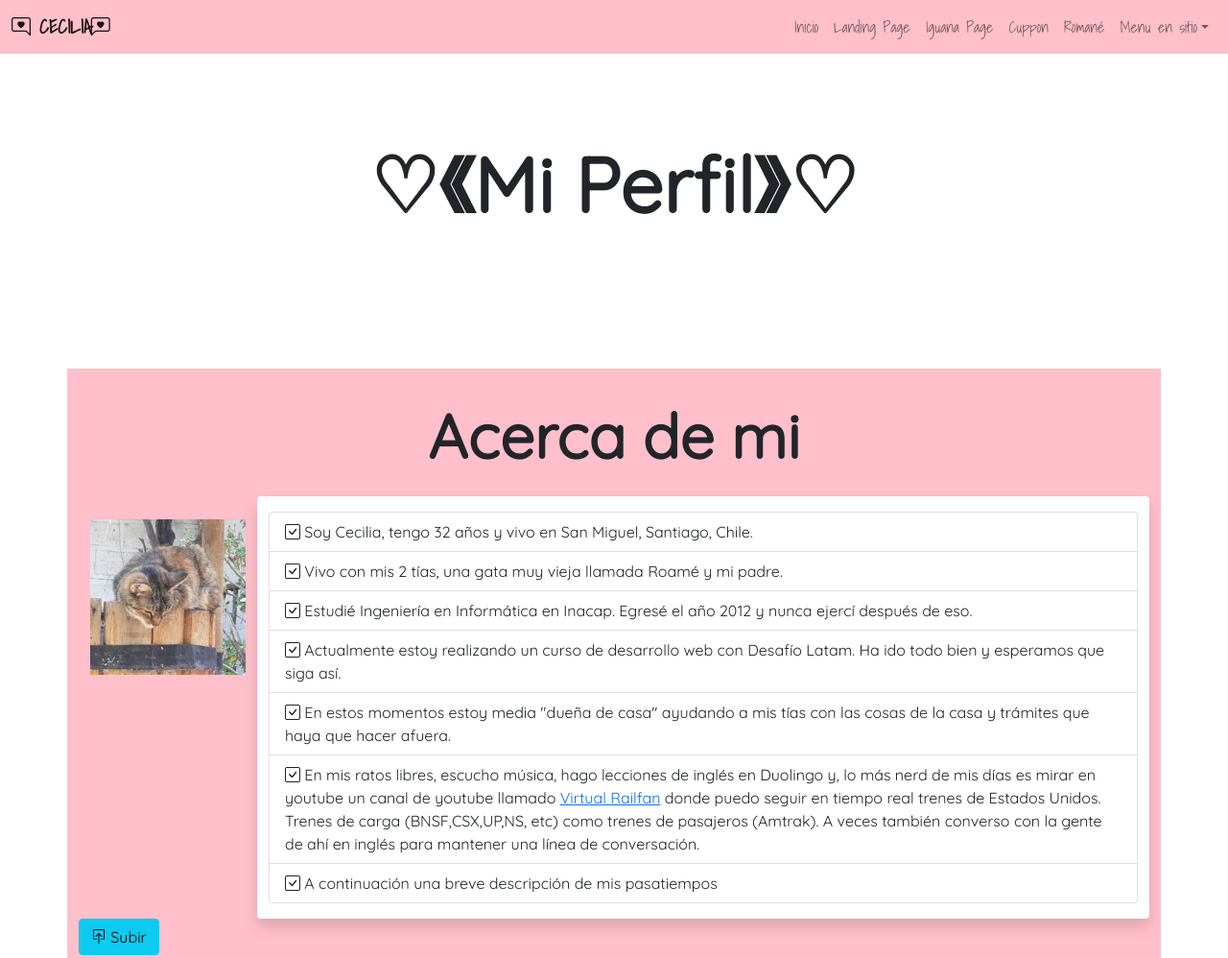
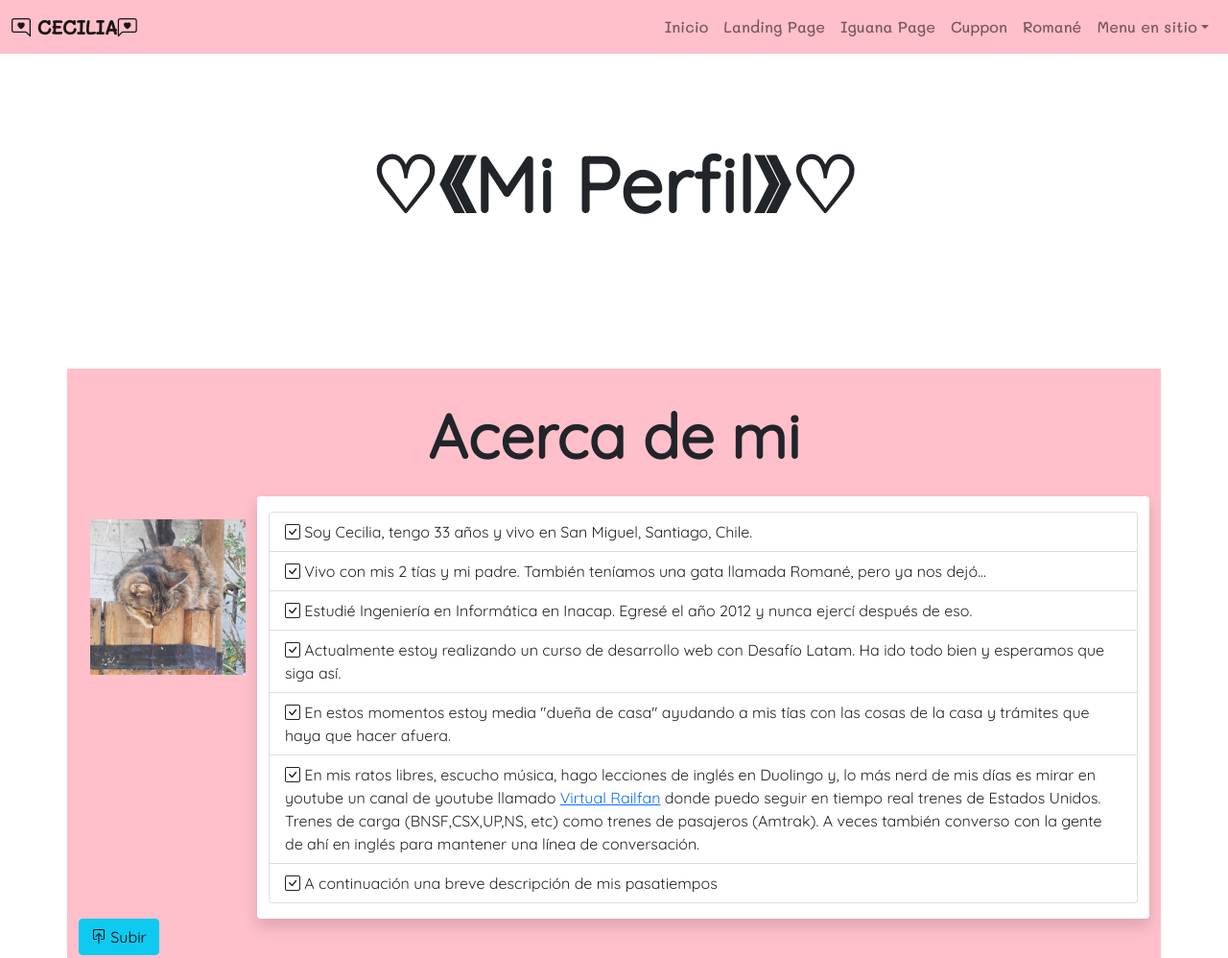
Before and after one commit to carlosdavidg/ceciliath.github.io, a plain HTML site: page perfil.html in a window 1280 px wide. Shown: the top 998 px of the page at 96% size. Drawn offline with nearby package versions, Linux system fonts and the light colour scheme.

Commit message:
Regularizando navbar y detallitos

```diff
--- a/assets/css/cupponestilo.css
+++ b/assets/css/cupponestilo.css
@@ -11,8 +11,8 @@ body {
 }
 
 .barra{
+    font-family: 'Mali', cursive;
     /* background-color:pink; */
-    font-family: 'Shadows Into Light';
     /* background-color:#0c7063; */
 }
 
--- a/assets/css/estilocv.css
+++ b/assets/css/estilocv.css
@@ -4,8 +4,8 @@ body {
 }
 
 .barra {
-    background-color: pink;
-    font-family: 'Shadows Into Light';
+    background-color: rgb(228, 80, 161);
+    font-family: 'Mali', cursive;
 }
 
 .corrernav {
--- a/assets/css/estilolanding.css
+++ b/assets/css/estilolanding.css
@@ -2,8 +2,8 @@ body {
     background-color:rgb(254, 174, 201);
 }
 .barra {
-    background-color: pink;
-    font-family: 'Shadows Into Light';
+    background-color: rgb(255, 4, 180);
+    font-family: 'Mali', cursive;
 }
 
 /* Título */
--- a/assets/css/estilos-perfil.css
+++ b/assets/css/estilos-perfil.css
@@ -15,7 +15,7 @@ body {
 
 .barra{
   background-color:pink;
-  font-family: 'Shadows Into Light';
+  font-family: 'Mali', cursive;
 }
 
 .fotos{
--- a/assets/css/estilos.css
+++ /dev/null
@@ -1,49 +0,0 @@
-body {
-  /* font-family: Arial, Helvetica, sans-serif; */
-  font-family: 'Quicksand', sans-serif;
-  background-image: url("../img/romane/fondo-gatitos.jpg");
-  /* background-color:lightyellow; */
-}
-
-/* Hero Section */
-
-#Hero-Section {
-  background-image: url("../img/romane/Portada2.jpg");
-  background-repeat: repeat;
-  background-size: cover;
-  background-position: left;
-}
-
-.titulonav{
-  /* font-family: 'M PLUS Rounded 1c', sans-serif; */
-  /* font-family:fantasy; */
-  font-family: 'Shadows Into Light';
-}
-
-
-h3{
-  text-align: center;
-}
-
- h1,h2{
-  font-family: 'Shadows Into Light';
- }
-
-
-.fotos{
-  width: auto;
-  height:auto;
-}
-
-
-/* #Acerca-de-romane, #pasatiempos{
-  background-color:lightyellow;
-} */
-
-
-
-.carrusel{
-  width: 50%;
-  margin-left: auto;
-  margin-right: auto;
-}
--- a/assets/css/iguanaestilos.css
+++ b/assets/css/iguanaestilos.css
@@ -16,7 +16,7 @@ body {
 
 .barra{
     background-color:rgb(40, 180, 5);
-    font-family: 'Shadows Into Light';
+    font-family: 'Mali', cursive;
 }
 
 header {
--- a/perfil.html
+++ b/perfil.html
@@ -8,22 +8,29 @@
     <!-- Tipo de letra -->
     <link rel="preconnect" href="https://fonts.googleapis.com">
     <link rel="preconnect" href="https://fonts.gstatic.com" crossorigin>
-    <link href="https://fonts.googleapis.com/css2?family=Quicksand&family=Shadows+Into+Light&display=swap"
-        rel="stylesheet">
+    <link href="https://fonts.googleapis.com/css2?family=Quicksand&display=swap" rel="stylesheet">
+    <link href="https://fonts.googleapis.com/css2?family=Mali:wght@500&display=swap" rel="stylesheet">
+
     <!-- CDN Bootstrap-->
     <link href="https://cdn.jsdelivr.net/npm/bootstrap@5.1.3/dist/css/bootstrap.min.css" rel="stylesheet"
         integrity="sha384-1BmE4kWBq78iYhFldvKuhfTAU6auU8tT94WrHftjDbrCEXSU1oBoqyl2QvZ6jIW3" crossorigin="anonymous">
+
     <!-- javascript con bootstrap -->
     <!-- <script src="https://cdn.jsdelivr.net/npm/bootstrap@5.1.3/dist/js/bootstrap.bundle.min.js"
         integrity="sha384-ka7Sk0Gln4gmtz2MlQnikT1wXgYsOg+OMhuP+IlRH9sENBO0LRn5q+8nbTov4+1p"
         crossorigin="anonymous"></script> -->
     <!-- CDN Font Awesome -->
+
     <link rel="stylesheet" href="https://cdnjs.cloudflare.com/ajax/libs/font-awesome/6.1.2/css/all.min.css" integrity="sha512-1sCRPdkRXhBV2PBLUdRb4tMg1w2YPf37qatUFeS7zlBy7jJI8Lf4VHwWfZZfpXtYSLy85pkm9GaYVYMfw5BC1A==" crossorigin="anonymous" referrerpolicy="no-referrer" />
+
     <!-- Favicon -->
     <link rel="shortcut icon" href="assets/img/perfil/Rosafavicon.png" type="image/x-icon">
+
     <!-- Para ver los iconos en boostrap -->
     <link rel="stylesheet" href="https://cdn.jsdelivr.net/npm/bootstrap-icons@1.8.1/font/bootstrap-icons.css">
+
     <title>Cecilia</title>
+
     <!-- Carga CSS -->
     <link rel="stylesheet" href="assets/css/estilos-perfil.css">
 </head>
@@ -91,10 +98,9 @@
                 <div class="col-10 shadow bg-body rounded">
                     <p class="text-left">
                     <ul class="list-group">
-                        <li class="list-group-item"><i class="bi bi-check-square"></i> Soy Cecilia, tengo 32 años y vivo
+                        <li class="list-group-item"><i class="bi bi-check-square"></i> Soy Cecilia, tengo 33 años y vivo
                             en San Miguel, Santiago, Chile.</li>
-                        <li class="list-group-item"><i class="bi bi-check-square"></i> Vivo con mis 2 tías, una gata muy
-                            vieja llamada Roamé y mi padre.</li>
+                        <li class="list-group-item"><i class="bi bi-check-square"></i> Vivo con mis 2 tías y mi padre. También teníamos una gata llamada Romané, pero ya nos dejó...</li>
                         <li class="list-group-item"><i class="bi bi-check-square"></i> Estudié Ingeniería en Informática
                             en Inacap.
                             Egresé el año 2012 y nunca ejercí después de eso.</li>
@@ -166,7 +172,7 @@
                 <div class="card-body">
                     <h5 class="card-title">Amtrak o trenes de carga</h5>
                     <p class="card-text">
-                        Inmensas máquinas que transportan personas, autos o lo que sea que uno pueda imaginar.En cuanto
+                        Inmensas máquinas que transportan personas, autos o lo que sea que uno pueda imaginar. En cuanto
                         a trenes de pasajeros, de momento solo sigo a los Amtrak, los cuales tienen horarios definidos,
                         que no siempre se cumplen y que se pueden ir siguiendo desde su app en telefonos o directamente
                         desde su página <a
@@ -174,7 +180,7 @@
                     <p class="card-text">
                         En la foto podemos ver una locomotora P42DC número 203. No es el único modelo de locomotoras
                         para amtrak. Está su versión "reparada" P40DC, para tramos muy largos (de 2 días), locomotoras
-                        siemens SC44 para recorridos regionales y, recien traías y en pruebas. Siemes Alc42.
+                        siemens SC44 para recorridos regionales y, recien traídas y en pruebas. Siemmes Alc42.
                     </p>
                     </p>
                 </div>
```
Also changed, not shown: assets/css/romane.css (+1 -12 lines), cuppon.html (+1 -2 lines), iguana.html (+3 -2 lines), index.html (+2 -2 lines), landing-page.html (+1 -2 lines), romane.html (+1 -2 lines).
